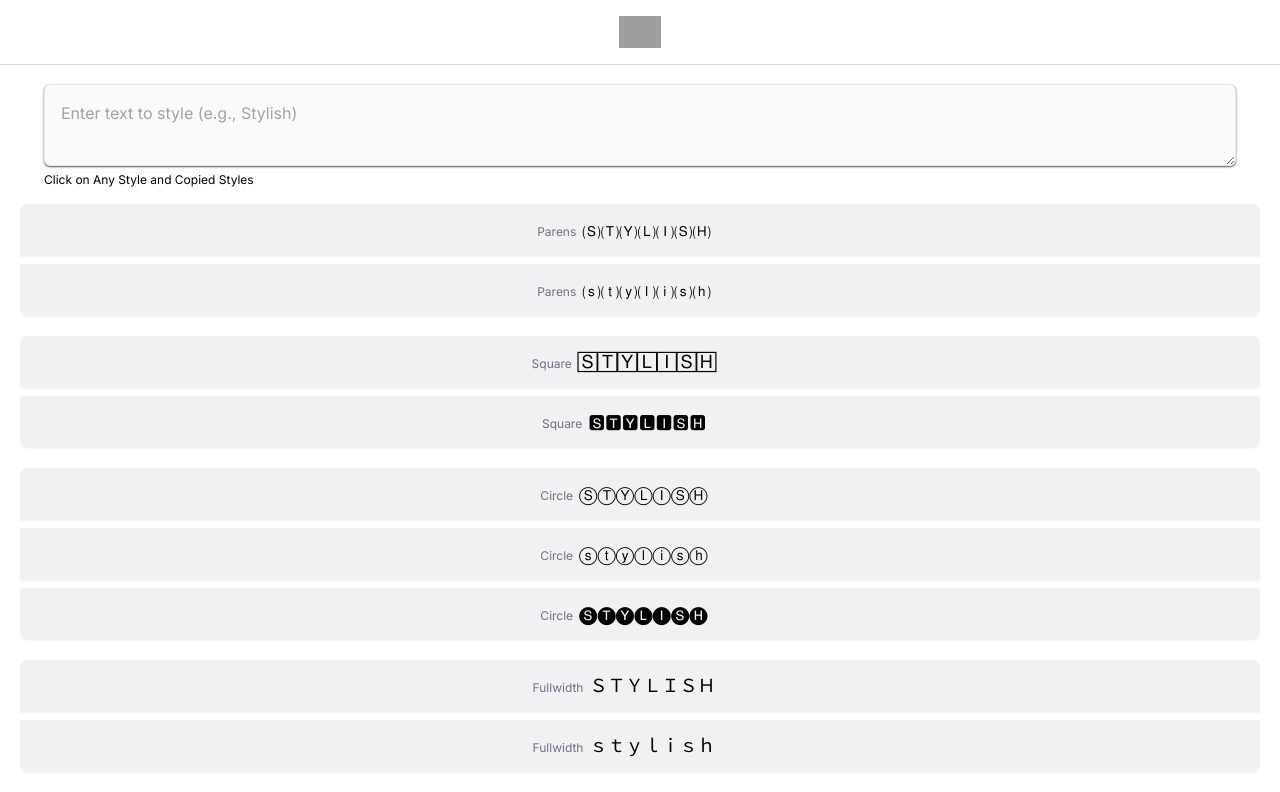
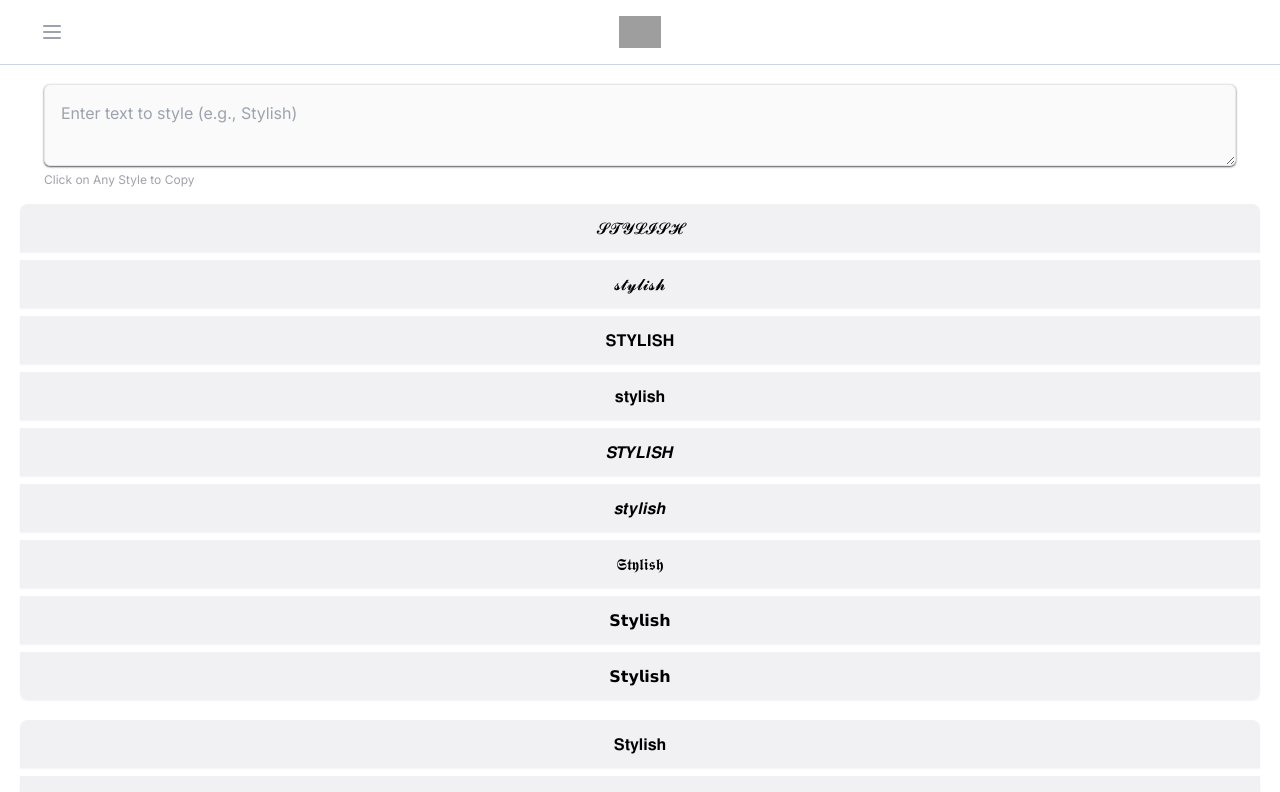
Before and after one commit to AnkushChharri/cfnjst, a Next.js app: page /FancyTextGenerator in a window 1280 px wide. Shown: the top 792 px of the page. Built offline with nearby package versions, Linux system fonts and the light colour scheme; grey boxes are pictures that could not be loaded.

Commit message:
First Initial commit

```diff
--- a/src/app/FancyTextGenerator/page.js
+++ b/src/app/FancyTextGenerator/page.js
@@ -2,133 +2,49 @@
 
 import React, { useState, useCallback, useEffect, useRef } from 'react';
 import { BeatLoader } from 'react-spinners';
-
 import { debounce } from 'lodash';
-
 
 const dummyData = {
     "original_text": "Stylish",
     "styled_texts": {
-        "Parens": {
-            "styles": {
-                "Mix": "🄢⒯⒴⒧⒤⒮⒣",
-                "Cap": "🄢🄣🄨🄛🄘🄢🄗",
-                "SM": "⒮⒯⒴⒧⒤⒮⒣"
-            },
-            "count": 3
-        },
-        "Square": {
-            "styles": {
-                "SQ": "🅂🅃🅈🄻🄸🅂🄷",
-                "Neg": "🆂🆃🆈🅻🅸🆂🅷"
-            },
-            "count": 2
-        },
-        "Circle": {
-            "styles": {
-                "Mix": "Ⓢⓣⓨⓛⓘⓢⓗ",
-                "Cap": "ⓈⓉⓎⓁⒾⓈⒽ",
-                "SM": "ⓢⓣⓨⓛⓘⓢⓗ",
-                "Neg": "🅢🅣🅨🅛🅘🅢🅗"
-            },
-            "count": 4
-        },
-        "Fullwidth": {
-            "styles": {
-                "Mix": "Ｓｔｙｌｉｓｈ",
-                "Cap": "ＳＴＹＬＩＳＨ",
-                "SM": "ｓｔｙｌｉｓｈ"
-            },
-            "count": 3
-        },
         "Mathematical": {
             "styles": {
-                "Scr-Mix": "𝒮𝓉𝓎𝓁𝒾𝓈𝒽",
-                "Scr-cap": "𝒮𝒯𝒴li𝒮h",
-                "Scr-sm": "𝓈𝓉𝓎𝓁𝒾𝓈𝒽",
                 "BScr-Mix": "𝓢𝓽𝔂𝓵𝓲𝓼𝓱",
                 "BScr-cap": "𝓢𝓣𝓨𝓛𝓘𝓢𝓗",
                 "BScr-sm": "𝓼𝓽𝔂𝓵𝓲𝓼𝓱",
-                "Ital-Mix": "𝑆𝑡𝑦𝑙𝑖𝑠h",
-                "Ital-cap": "𝑆𝑇𝑌𝐿𝐼𝑆𝐻",
-                "Ital-sm": "𝑠𝑡𝑦𝑙𝑖𝑠h",
                 "B-Mix": "𝐒𝐭𝐲𝐥𝐢𝐬𝐡",
                 "B-cap": "𝐒𝐓𝐘𝐋𝐈𝐒𝐇",
                 "B-sm": "𝐬𝐭𝐲𝐥𝐢𝐬𝐡",
                 "BI-Mix": "𝑺𝒕𝒚𝒍𝒊𝒔𝒉",
                 "BI-cap": "𝑺𝑻𝒀𝑳𝑰𝑺𝑯",
                 "BI-sm": "𝒔𝒕𝒚𝒍𝒊𝒔𝒉",
-                "Frak-Mix": "𝔖𝔱𝔶𝔩𝔦𝔰𝔥",
-                "Frak-cap": "𝔖𝔗𝔜𝔏i𝔖h",
-                "Frak-sm": "𝔰𝔱𝔶𝔩𝔦𝔰𝔥",
-                "BF-Mix": "𝕾𝖙𝖞𝖑𝖎𝖘𝖍",
-                "BF-cap": "𝕾𝕿𝖄𝕷𝕴𝕾𝕳",
-                "BF-sm": "𝖘𝖙𝖞𝖑𝖎𝖘𝖍",
-                "DS-Mix": "𝕊𝕥𝕪𝕝𝕚𝕤𝕙",
-                "DS-cap": "𝕊𝕋𝕐𝕃𝕀𝕊h",
-                "DS-sm": "𝕤𝕥𝕪𝕝𝕚𝕤𝕙",
-                "SS-Mix": "𝖲𝗍𝗒𝗅𝗂𝗌𝗁",
-                "SS-cap": "𝖲𝖳𝖸𝖫𝖨𝖲𝖧",
-                "SS-sm": "𝗌𝗍𝗒𝗅𝗂𝗌𝗁",
-                "SSB-Mix": "𝗦𝘁𝘆𝗹𝗶𝘀𝗵",
-                "SSB-cap": "𝗦𝗧𝗬𝗟𝗜𝗦𝗛",
-                "SSB-sm": "𝘀𝘁𝘆𝗹𝗶𝘀𝗵",
-                "SSI-Mix": "𝘚𝘵𝘺𝘭𝘪𝘴𝘩",
-                "SSI-cap": "𝘚𝘛𝘠𝘓𝘐𝘚𝘏",
-                "SSI-sm": "𝘴𝘵𝘺𝘭𝘪𝘴𝘩",
-                "SSBI-Mix": "𝙎𝙩𝙮𝙡𝙞𝙨𝙝",
-                "SSBI-cap": "𝙎𝙏𝙔𝙇𝙄𝙎𝙃",
-                "SSBI-sm": "𝙨𝙩𝙮𝙡𝙞𝙨𝙝",
-                "MS-Mix": "𝚂𝚝𝚢𝚕𝚒𝚜𝚑",
-                "MS-cap": "𝚂𝚃𝚈𝙻𝙸𝚂𝙷",
-                "MS-sm": "𝚜𝚝𝚢𝚕𝚒𝚜𝚑"
-            },
-            "count": 39
-        },
-        "Quirky": {
-            "styles": {
-                "Bopomofo": "ㄙㄊyㄌㄧㄙㄏ",
-                "Lydian": "𐤳𐤯𐤧𐤩𐤦𐤳h",
-                "Lycian": "𐊖𐊗y𐊍𐊆𐊖𐊛",
-                "Carian": "𐊰𐊭y𐊣𐊹𐊰h",
-                "Duployan-ios": "𛰜𛰃y𛰆𛱆𛰜𛰀"
-            },
-            "count": 5
-        },
-        "Latin": {
-            "styles": {
-                "Str.Mix": "Sŧɏłɨsħ",
-                "Str.cap": "SŦɎŁƗsĦ",
-                "Str-sm": "Sŧɏłɨsħ",
-                "D.Abv-Mix": "Ṡṫẏliṡḣ",
-                "D.Abv-cap": "ṠṪẎlİṠḢ",
-                "D.Abv-sm": "ṡṫẏliṡḣ",
-                "D.Blw-Mix": "Ṣṭỵḷịṣḥ",
-                "D.Blw-cap": "ṢṬỴḶỊṢḤ",
-                "D.Blw-sm": "ṣṭỵḷịṣḥ",
-                "Hk-Mix": "Ʂƭƴliʂɦ",
-                "Hk-cap": "ꟅƬƳliꟅꞪ",
-                "Hk-sm": "ʂƭƴliʂɦ"
+                "Bold-Fraktur": "𝕾𝖙𝖞𝖑𝖎𝖘𝖍",
+                "Bold-Serif": "𝗦𝘁𝘆𝗹𝗶𝘀𝗵",
+                "Bold-Sans": "𝗦𝘁𝘆𝗹𝗶𝘀𝗵"
+
             },
             "count": 12
         },
-        "Group": {
+        "Unicode": {
             "styles": {
-                "Sm-cap": "ꜱᴛʏʟɪꜱʜ",
-                "Subscr": "ₛₜyₗᵢₛₕ",
-                "Regnl": "🇸🇹🇾🇱🇮🇸🇭",
-                "Mofi-Mix": "Sᵗʸˡiˢʰ",
-                "Mofi-cap": "Sᵀyᴸᴵsᴴ",
-                "Mofi-sm": "ˢᵗʸˡiˢʰ"
+                "Bold": "𝐒𝐭𝐲𝐥𝐢𝐬𝐡",
+                "Bold-Italic": "𝑺𝒕𝒚𝒍𝒊𝒔𝒉",
+                "Bold-Script": "𝓢𝓽𝔂𝓵𝓲𝓼𝓱"
             },
-            "count": 6
+            "count": 3
         },
+        "ASCII": {
+            "styles": {
+                "Bold": "**Stylish**",
+                "B-Parentheses": "(B)Stylish(B)",
+                "B-Brackets": "[B]Stylish[/B]"
+
+            },
+            "count": 3
+        }
 
     }
 };
-
-
-
 
 const SearchComponent = () => {
     const [searchText, setSearchText] = useState('');
@@ -140,6 +56,29 @@ const SearchComponent = () => {
 
     const abortControllerRef = useRef(null);
     const cacheRef = useRef({ '': dummyData });
+
+    const filterBoldStyles = useCallback((styles) => {
+        if (!styles) return {};
+        return Object.fromEntries(
+            Object.entries(styles).filter(([key]) =>
+                key.toLowerCase().includes('b') ||
+                key.toLowerCase().includes('bold') ||
+                key.toLowerCase().includes('bscr')
+            )
+        );
+    }, []);
+
+    const filterStyles = useCallback((styles) => {
+        if (!styles) return {};
+        const boldStyles = filterBoldStyles(styles);
+        if (showMixStyles) {
+            return boldStyles;
+        } else {
+            return Object.fromEntries(
+                Object.entries(boldStyles).filter(([key]) => !key.toLowerCase().includes('mix'))
+            );
+        }
+    }, [showMixStyles, filterBoldStyles]);
 
     const fetchData = useCallback(async (text) => {
         if (cacheRef.current[text]) {
@@ -215,17 +154,6 @@ const SearchComponent = () => {
             .catch(err => console.error('Failed to copy text: ', err));
     }, []);
 
-    const filterStyles = useCallback((styles) => {
-        if (!styles) return {};
-        if (showMixStyles) {
-            return styles;
-        } else {
-            return Object.fromEntries(
-                Object.entries(styles).filter(([key]) => !key.toLowerCase().includes('mix'))
-            );
-        }
-    }, [showMixStyles]);
-
     const getStyleValue = useCallback((styleValue) => {
         return Array.isArray(styleValue) ? styleValue[0] : styleValue;
     }, []);
@@ -238,48 +166,62 @@ const SearchComponent = () => {
         };
     }, []);
 
+    const CategorySkeleton = () => (
+        <div className="*:w-full first:[&>*]:rounded-t-lg last:[&>*]:rounded-b-lg">
+            {[...Array(1)].map((_, index) => (
+                <div key={index} className="animate-pulse bg-slate-500">
+                    <div className="h-40 bg-zinc-300 rounded"></div>
+
+                </div>
+            ))}
+        </div>
+    );
+
     return (
-        <div className="max-w-7xl m-auto p-1 ">
+        <div className="max-w-7xl m-auto p-1">
             <div className="m-4 sm:mx-6 lg:mx-10">
                 <textarea
-                    type="text"
                     value={searchText}
                     onChange={handleInputChange}
                     placeholder="Enter text to style (e.g., Stylish)"
                     className="rounded-md p-4 w-full focus:ring-1 outline-none focus:ring-sky-500 border focus:border-sky-300 ring-zinc-400/75 shadow-sm hover:ring-sky-300 bg-zinc-50 shadow-zinc-600"
                 ></textarea>
-                <p className="text-xs">Click on Any Style and Copied Styles</p>
+                <p className="text-xs font-weight: 500; text-zinc-400">Click on Any Style to Copy</p>
             </div>
-            {isLoading && (
-                <div className="spinner-container">
-                    <BeatLoader color="#36D7B7" loading={true} size={15} />
-                    <p>Loading...</p>
-                </div>
-            )}
-            {error && <p className="error-message">{error}</p>}
-            {!isLoading && result && (
-                <div tabIndex={-1} className="mx-4 space-y-5 *:flex *:flex-col *:items-center *:text-center *:gap-y-2 ">
-                    {Object.entries(result.styled_texts || {}).map(([key, value]) => (
-                        <div key={key} className="*:w-full *:bg-zinc-200/50 first:[&>*]:rounded-t-lg last:[&>*]:rounded-b-lg *:cursor-pointer">
-                            {Object.entries(filterStyles(value?.styles || {})).map(([styleKey, styleValue]) => {
+
+            {error ? (
+                <p className="error-message">{error}</p>
+            ) : (
+                <div tabIndex={-1} className="mx-4 space-y-5 *:flex *:flex-col *:items-center *:text-center *:gap-y-2">
+                    {Object.entries(result.styled_texts || {}).map(([key, value]) => {
+                        const boldStyles = filterStyles(value?.styles || {});
+                        if (Object.keys(boldStyles).length === 0) return null; // Skip categories with no bold styles
+
+                        return (
+                            <div key={key} className="*:w-full first:[&>*]:rounded-t-lg last:[&>*]:rounded-b-lg *:cursor-pointer">
+                                {isLoading ? (
+                                    <CategorySkeleton />
+                                ) : (
+                                    Object.entries(boldStyles).map(([styleKey, styleValue]) => {
                                         const uniqueKey = `${key}-${styleKey}`;
                                         return (
                                             <div
                                                 key={uniqueKey}
-                                        className={`style-item shadow-sm py-3 hover:bg-stone-50 ${copiedStyles[uniqueKey] ? 'copied' : ''}`}
+                                                className={`style-item shadow-sm py-3 hover:bg-stone-50 bg-zinc-200/50 ${copiedStyles[uniqueKey] ? 'copied' : ''}`}
                                                 onClick={() => handleCopyStyle(uniqueKey, styleValue)}
                                             >
-                                        <span className="text-xs text-gray-500 pe-1.5">{key}</span>
-                                        <span className="style-value text-lg me-8">{getStyleValue(styleValue)}</span>
-
-                                        {copiedStyles[uniqueKey] && <span className="copy-alert text-emerald-400 text-xs">Copied!</span>}
+                                                <span className="style-value">{getStyleValue(styleValue)}</span>
+                                                {copiedStyles[uniqueKey] && <span className="copy-alert text-emerald-400">Copied!</span>}
+                                            </div>
+                                        );
+                                    })
+                                )}
                             </div>
                         );
                     })}
                 </div>
-                    ))}
-                </div>
             )}
+
             {!isLoading && !result && searchText.trim() && (
                 <p>No results found.</p>
             )}
--- a/src/app/Navbar.js
+++ b/src/app/Navbar.js
@@ -1,24 +1,64 @@
 // components/Navbar.js
 "use client";
 
-import React from 'react';
+import React, { useState } from 'react';
+import Link from 'next/link';
+import { Menu, X } from 'lucide-react';
 
 export default function Navbar() {
+    const [isOpen, setIsOpen] = useState(false);
+
+    const toggleMenu = () => {
+        setIsOpen(!isOpen);
+    };
+
+    const closeMenu = () => {
+        setIsOpen(false);
+    };
+
     return (
-        <nav className="bg-white border-double ring-1 ring-slate-300 mt-auto">
+        <nav className="bg-white border-double ring-1 ring-slate-300 mt-auto relative">
             <div className="mx-auto max-w-7xl px-2 sm:px-6 lg:px-8">
                 <div className="relative flex h-16 items-center justify-center">
-                    <div className="flex flex-shrink-0 items-center">
-                        <a href="/" className="flex items-center justify-center">
-                            <img
-                                alt="Your Company"
-                                src="https://tailwindui.com/img/logos/mark.svg?color=indigo&shade=500"
-                                className="h-8 w-auto"
-                            />
-                        </a>
+                    {/* Logo centered */}
+                    <Link href="/" className="flex items-center">
+                        <img
+                            alt="Your Company"
+                            src="https://tailwindui.com/img/logos/mark.svg?color=indigo&shade=500"
+                            className="h-8 w-auto"
+                        />
+                    </Link>
+
+                    {/* Toggle button on the right */}
+                    <div className="absolute left-0 flex items-center">
+                        <button
+                            onClick={toggleMenu}
+                            className="inline-flex items-center justify-center p-2 rounded-md text-gray-400 hover:text-gray-500 hover:bg-gray-100 focus:outline-none focus:ring-2 focus:ring-inset focus:ring-indigo-500"
+                        >
+                            <span className="sr-only">Toggle menu</span>
+                            {isOpen ? (
+                                <X className="h-6 w-6" aria-hidden="true" />
+                            ) : (
+                                <Menu className="h-6 w-6" aria-hidden="true" />
+                            )}
+                        </button>
                     </div>
                 </div>
             </div>
+
+            {/* Navigation links */}
+            {isOpen && (
+                <div className="absolute top-16 left-0 bg-white border border-gray-200 rounded-bl-md shadow-lg z-10">
+                    <div className="py-2 w-48">
+                        <Link href="/FancyTextGenerator" onClick={closeMenu} className="text-gray-700 hover:bg-gray-50 hover:text-gray-900 block px-4 py-2 text-sm">
+                            Fancy Text Generator
+                        </Link>
+                        <Link href="/about" onClick={closeMenu} className="text-gray-700 hover:bg-gray-50 hover:text-gray-900 block px-4 py-2 text-sm">
+                            About
+                        </Link>
+                    </div>
+                </div>
+            )}
         </nav>
     );
 }
```
Lines whose indentation alone changed are shown as unchanged.
